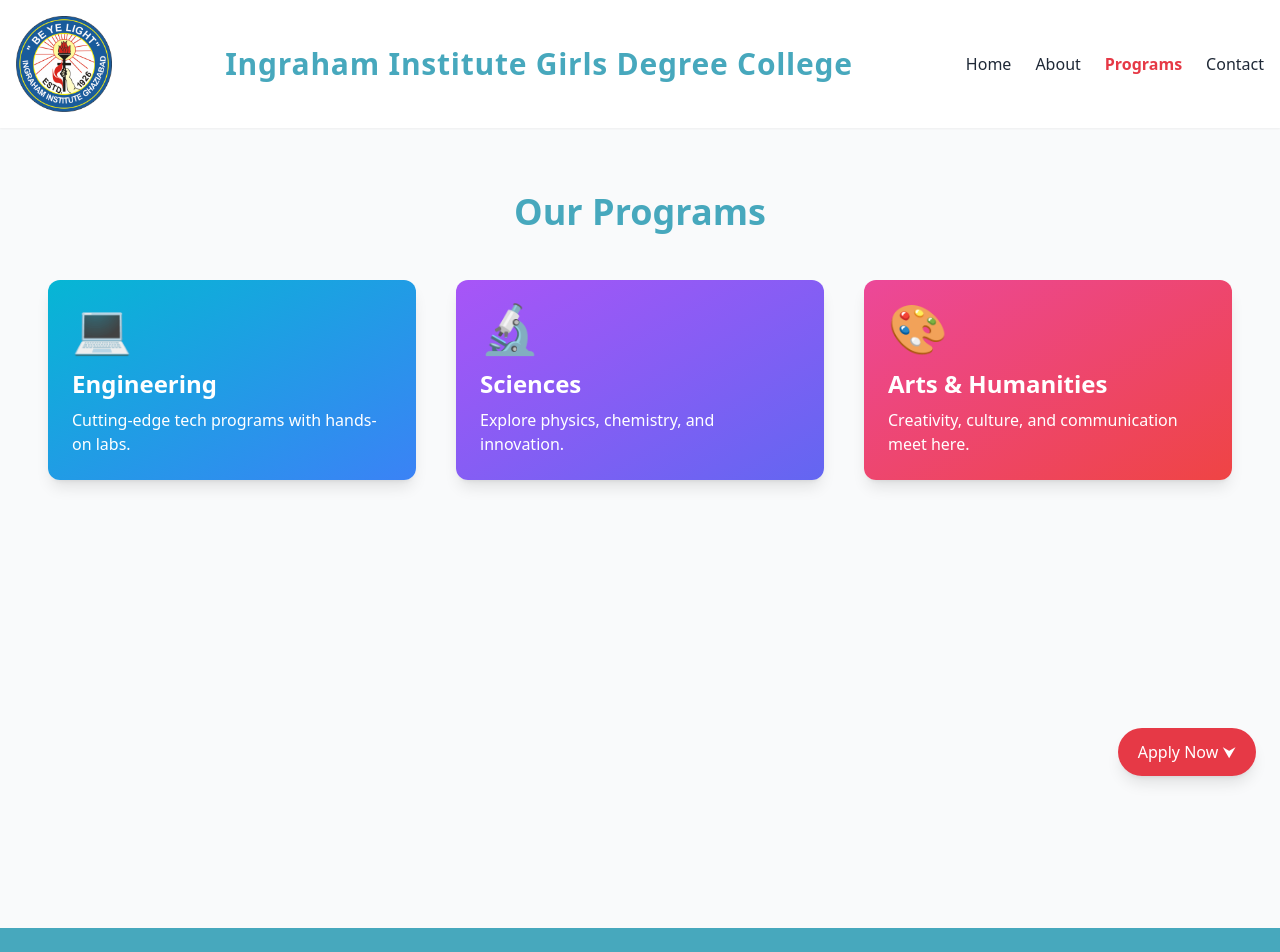
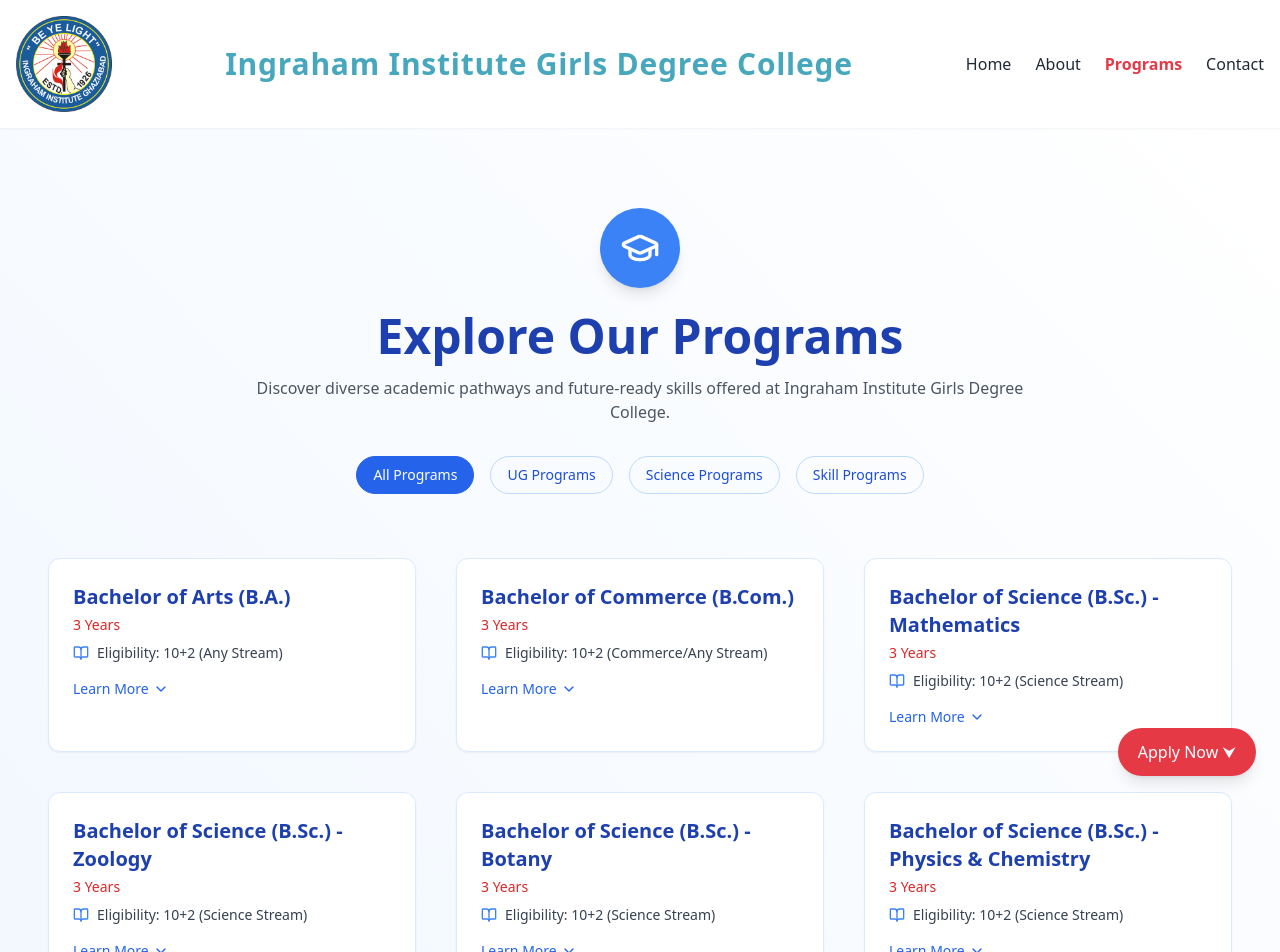
Before and after one commit to ishmalik12/College_website, a React (Vite) app in the folder Frontend/: page /programs in a window 1280 px wide. Shown: the top 952 px of the page. Built offline with nearby package versions, Linux system fonts and the light colour scheme.

Commit message:
Programs-Page

```diff
--- a/Frontend/package.json
+++ b/Frontend/package.json
@@ -10,12 +10,15 @@
   },
   "dependencies": {
     "aos": "^2.3.4",
+    "framer-motion": "^12.23.1",
+    "lucide-react": "^0.525.0",
     "react": "^18.2.0",
     "react-dom": "^18.2.0",
     "react-image-lightbox": "^5.1.4",
     "react-router-dom": "^6.22.0",
     "react-slick": "^0.30.3",
-    "slick-carousel": "^1.8.1"
+    "slick-carousel": "^1.8.1",
+    "yet-another-react-lightbox": "^3.24.0"
   },
   "devDependencies": {
     "@vitejs/plugin-react": "^4.0.0",
--- a/Frontend/src/pages/Programs.jsx
+++ b/Frontend/src/pages/Programs.jsx
@@ -1,48 +1,170 @@
-import { useEffect } from "react";
-import AOS from "aos";
-import "aos/dist/aos.css";
+import { useState } from "react";
+import {
+  GraduationCap,
+  BookOpen,
+  Clock,
+  ChevronDown,
+  ChevronUp
+} from "lucide-react";
+import { motion, AnimatePresence } from "framer-motion";
 
 const programs = [
   {
-    title: "Engineering",
-    desc: "Cutting-edge tech programs with hands-on labs.",
-    icon: "💻",
-    bg: "from-cyan-500 to-blue-500",
+    title: "Bachelor of Arts (B.A.)",
+    category: "UG",
+    duration: "3 Years",
+    eligibility: "10+2 (Any Stream)",
+    details: "Includes courses in English, History, Education, Hindi, Economics, Political Science, and Sociology. Offers a strong foundation in humanities and social sciences.",
+    subjects: ["English", "History", "Education", "Hindi", "Economics", "Political Science", "Sociology", "Commerce (Minor)"]
   },
   {
-    title: "Sciences",
-    desc: "Explore physics, chemistry, and innovation.",
-    icon: "🔬",
-    bg: "from-purple-500 to-indigo-500",
+    title: "Bachelor of Commerce (B.Com.)",
+    category: "UG",
+    duration: "3 Years",
+    eligibility: "10+2 (Commerce/Any Stream)",
+    details: "Provides deep knowledge in commerce and business studies with minor subject options.",
+    subjects: ["Commerce", "Commerce (Minor)"]
   },
   {
-    title: "Arts & Humanities",
-    desc: "Creativity, culture, and communication meet here.",
-    icon: "🎨",
-    bg: "from-pink-500 to-red-500",
+    title: "Bachelor of Science (B.Sc.) - Mathematics",
+    category: "Science",
+    duration: "3 Years",
+    eligibility: "10+2 (Science Stream)",
+    details: "Progressive structure from certificate to diploma to degree in Mathematics.",
+    subjects: ["Applied Mathematics (Cert)", "Mathematics (Diploma)", "Mathematics (Degree)"]
   },
+  {
+    title: "Bachelor of Science (B.Sc.) - Zoology",
+    category: "Science",
+    duration: "3 Years",
+    eligibility: "10+2 (Science Stream)",
+    details: "Covers life sciences with applications in diagnostics and public health.",
+    subjects: ["Medical Diagnostics (Cert)", "Molecular Diagnostics (Diploma)", "Zoology (Degree)"]
+  },
+  {
+    title: "Bachelor of Science (B.Sc.) - Botany",
+    category: "Science",
+    duration: "3 Years",
+    eligibility: "10+2 (Science Stream)",
+    details: "Focus on microbiology, ethnomedicine, and applied plant sciences.",
+    subjects: ["Microbiology & Botany (Cert)", "Ethnomedicine (Diploma)", "Botany (Degree)"]
+  },
+  {
+    title: "Bachelor of Science (B.Sc.) - Physics & Chemistry",
+    category: "Science",
+    duration: "3 Years",
+    eligibility: "10+2 (Science Stream)",
+    details: "Core study in physical sciences including Physics, Chemistry, and Minor Science Subjects.",
+    subjects: ["Physics", "Chemistry", "Minor Science Subjects"]
+  },
+  {
+    title: "Skill Development Programs",
+    category: "Skill",
+    duration: "1–2 Years",
+    eligibility: "Open to All",
+    details: "Skill-enhancement certificate and diploma courses in tech and business domains.",
+    subjects: ["Computer Basics", "Web Designing", "Accounting & GST", "Digital Marketing"]
+  }
 ];
 
 export default function Programs() {
-  useEffect(() => {
-    AOS.init({ duration: 800 });
-  }, []);
+  const [expanded, setExpanded] = useState(null);
+  const [filter, setFilter] = useState("All");
+
+  const toggleExpand = (index) => {
+    setExpanded(expanded === index ? null : index);
+  };
+
+  const filteredPrograms =
+    filter === "All" ? programs : programs.filter((p) => p.category === filter);
 
   return (
-    <section className="bg-gray-50 py-16 px-4 md:px-12 min-h-screen">
-      <h2 className="text-4xl font-extrabold text-center text-primary mb-12">Our Programs</h2>
-      <div className="grid grid-cols-1 md:grid-cols-3 gap-10">
-        {programs.map((prog, i) => (
-          <div
-            key={i}
-            data-aos="fade-up"
-            className={`p-6 rounded-xl shadow-lg transform transition hover:-translate-y-2 hover:scale-105 bg-gradient-to-br ${prog.bg} text-white`}
-          >
-            <div className="text-5xl mb-4">{prog.icon}</div>
-            <h3 className="text-2xl font-bold mb-2">{prog.title}</h3>
-            <p className="text-md">{prog.desc}</p>
-          </div>
-        ))}
+    <section className="min-h-screen bg-gradient-to-tr from-blue-50 to-white py-20 px-6 md:px-12">
+      <div className="max-w-6xl mx-auto text-center mb-16">
+        <div className="inline-flex items-center justify-center w-20 h-20 bg-blue-500 rounded-full mb-6 shadow-lg">
+          <GraduationCap className="w-10 h-10 text-white" />
+        </div>
+        <h1 className="text-4xl md:text-5xl font-bold text-blue-800">
+          Explore Our Programs
+        </h1>
+        <p className="text-gray-600 mt-4 text-base max-w-3xl mx-auto">
+          Discover diverse academic pathways and future-ready skills offered at Ingraham Institute Girls Degree College.
+        </p>
+
+        <div className="flex flex-wrap justify-center gap-4 mt-8">
+          {["All", "UG", "Science", "Skill"].map((cat) => (
+            <button
+              key={cat}
+              onClick={() => setFilter(cat)}
+              className={`px-4 py-2 text-sm font-medium rounded-full border transition ${
+                filter === cat
+                  ? "bg-blue-600 text-white border-blue-600"
+                  : "text-blue-700 border-blue-200 hover:border-blue-400 hover:bg-blue-50"
+              }`}
+            >
+              {cat} Programs
+            </button>
+          ))}
+        </div>
+      </div>
+
+      <div className="grid gap-10 md:grid-cols-2 lg:grid-cols-3">
+        <AnimatePresence>
+          {filteredPrograms.map((prog, index) => (
+            <motion.div
+              key={index}
+              initial={{ opacity: 0, y: 30 }}
+              animate={{ opacity: 1, y: 0 }}
+              exit={{ opacity: 0, y: -30 }}
+              transition={{ duration: 0.4 }}
+              className="rounded-xl border border-blue-100 bg-white shadow-sm hover:shadow-md transition duration-300 flex flex-col justify-between"
+            >
+              <div className="p-6">
+                <h3 className="text-xl font-semibold text-blue-800 mb-1">{prog.title}</h3>
+                <p className="text-sm text-red-600 mb-2 font-medium">{prog.duration}</p>
+                <p className="text-sm text-gray-700 mb-4 flex items-center gap-2">
+                  <BookOpen className="w-4 h-4 text-blue-500" />
+                  Eligibility: {prog.eligibility}
+                </p>
+                <AnimatePresence>
+                  {expanded === index && (
+                    <motion.div
+                      initial={{ opacity: 0, height: 0 }}
+                      animate={{ opacity: 1, height: "auto" }}
+                      exit={{ opacity: 0, height: 0 }}
+                      transition={{ duration: 0.4 }}
+                      className="bg-blue-50 text-sm text-gray-800 p-4 rounded-md border border-blue-100 space-y-2 mb-4"
+                    >
+                      <p>{prog.details}</p>
+                      <p><strong>Subjects:</strong> {prog.subjects?.join(", ")}</p>
+                      <p><strong>Affiliated to:</strong> CCS University, Meerut</p>
+                    </motion.div>
+                  )}
+                </AnimatePresence>
+                <button
+                  onClick={() => toggleExpand(index)}
+                  className="text-sm text-blue-600 hover:underline flex items-center gap-1"
+                >
+                  {expanded === index ? "Show Less" : "Learn More"}
+                  {expanded === index ? <ChevronUp className="w-4 h-4" /> : <ChevronDown className="w-4 h-4" />}
+                </button>
+              </div>
+            </motion.div>
+          ))}
+        </AnimatePresence>
+      </div>
+
+      <div className="text-center mt-24">
+        <h2 className="text-2xl text-blue-900 font-bold mb-2">
+          Need Help Choosing a Program?
+        </h2>
+        <p className="text-gray-600 mb-4">Speak to our counselors and plan your academic journey with confidence.</p>
+        <a
+          href="/contact"
+          className="inline-block px-6 py-3 bg-blue-600 text-white font-semibold rounded-md hover:bg-blue-700 transition"
+        >
+          Contact Counseling Desk
+        </a>
       </div>
     </section>
   );
```
Also changed, not shown: 1 other file (tests, documents, lock files or other folders).
